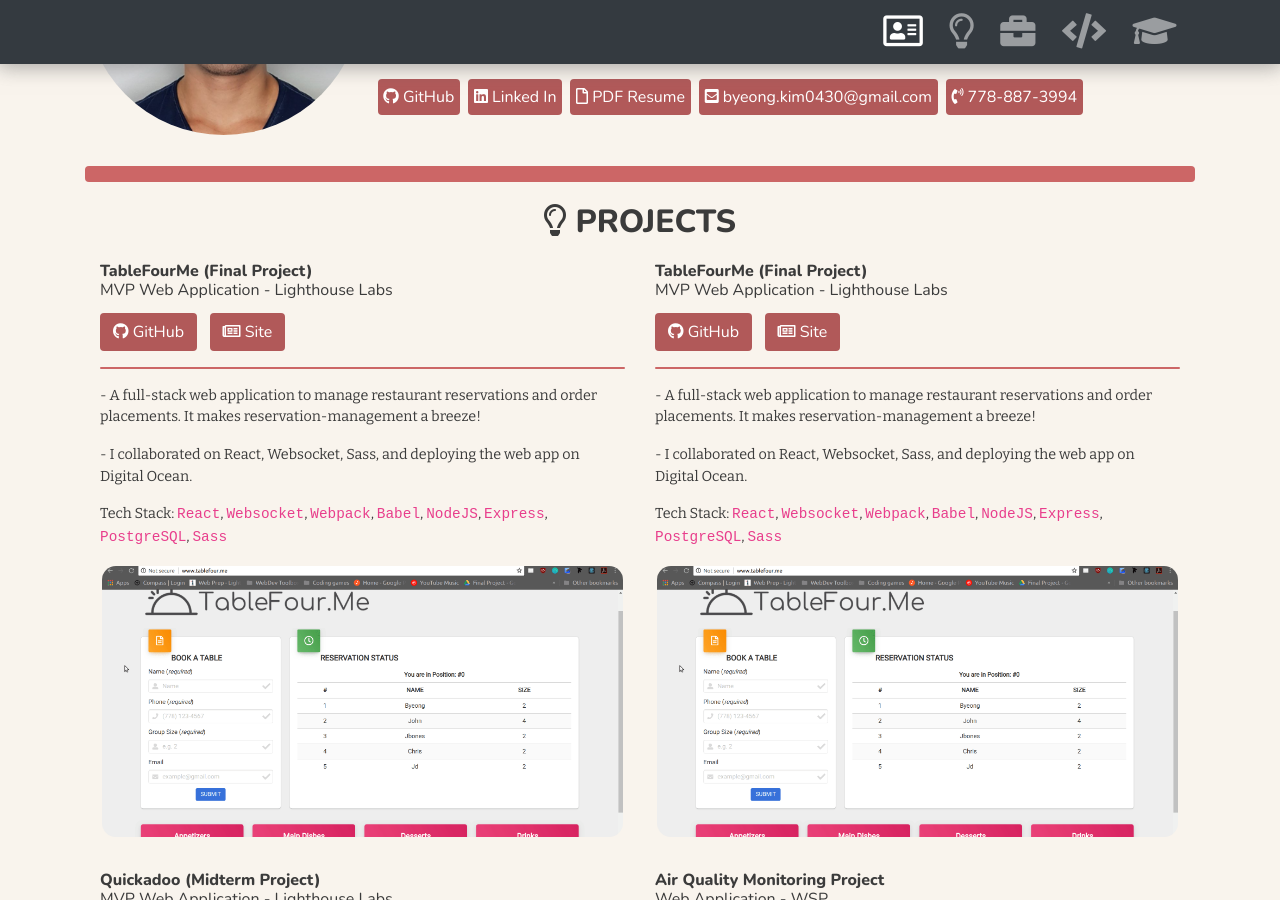
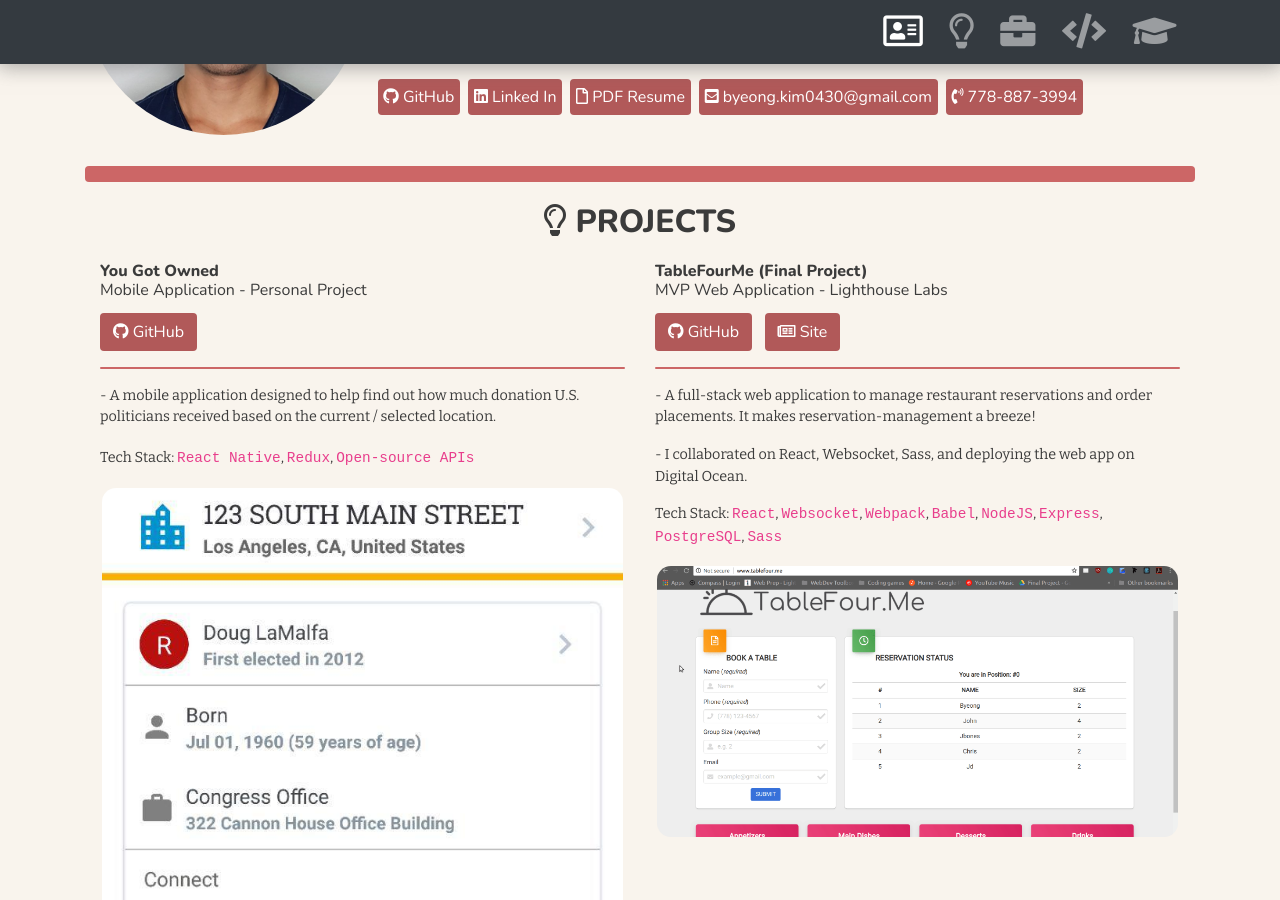
Before and after one commit to byeong0430/byeong0430.github.io, a Jekyll site: the page built from index.html, in a window 1280 px wide and 900 px high, scrolled down 340 px. Built offline with Jekyll 4.4.1, drawn with Linux system fonts in a browser that asks for light colours; nearby versions of some CDN libraries.

Commit message:
Update project

```diff
--- a/_includes/projects-elements.html
+++ b/_includes/projects-elements.html
@@ -3,42 +3,30 @@
     <section class='col-xl-6 col-lg-6 col-md-6 col-sm-12 col-12 project'>
       <header>
         <h1>
-          <a href='https://github.com/byeong0430/Final-Project-TableFourMe' target='_blank'>
-            TableFourMe (Final Project)
+          <a href='https://github.com/byeong0430/you-got-owned' target='_blank'>
+            You Got Owned
           </a>
         </h1>
-        <h2>MVP Web Application - Lighthouse Labs</h2>
-        <a href="https://github.com/byeong0430/Final-Project-TableFourMe" role='button' class='btn' target='_blank'>
+        <h2>Mobile Application - Personal Project</h2>
+        <a href='https://github.com/byeong0430/you-got-owned' role='button' class='btn' target='_blank'>
           <i class='fab fa-github'></i> GitHub
-        </a>
-        <a href="http://www.tablefour.me/" role='button' class='btn' target='_blank'>
-          <i class="far fa-newspaper"></i> Site
         </a>
       </header>
       <hr class="red-line">
       <main>
         <p>
-          - A full-stack web application to manage restaurant reservations and order placements. It makes
-          reservation-management a
-          breeze!
-        </p>
-        <p>
-          - I collaborated on React, Websocket, Sass, and deploying the web app on Digital Ocean.
+          - A mobile application designed to help find out how much donation
+          U.S. politicians received based on the current / selected location.
         </p>
         <p>Tech Stack:
-          <code>React</code>,
-          <code>Websocket</code>,
-          <code>Webpack</code>,
-          <code>Babel</code>,
-          <code>NodeJS</code>,
-          <code>Express</code>,
-          <code>PostgreSQL</code>,
-          <code>Sass</code>
+          <code>React Native</code>,
+          <code>Redux</code>,
+          <code>Open-source APIs</code>
         </p>
       </main>
       <footer>
-        <a href='http://www.tablefour.me/' target='_blank'>
-          <img src='/assets/img/projects/tablefourme.gif' alt='TableFourMe'>
+        <a href='https://github.com/byeong0430/you-got-owned' target='_blank'>
+          <img src='/assets/img/projects/you_got_owned.jpg' alt='TableFourMe'>
         </a>
       </footer>
     </section>
```
